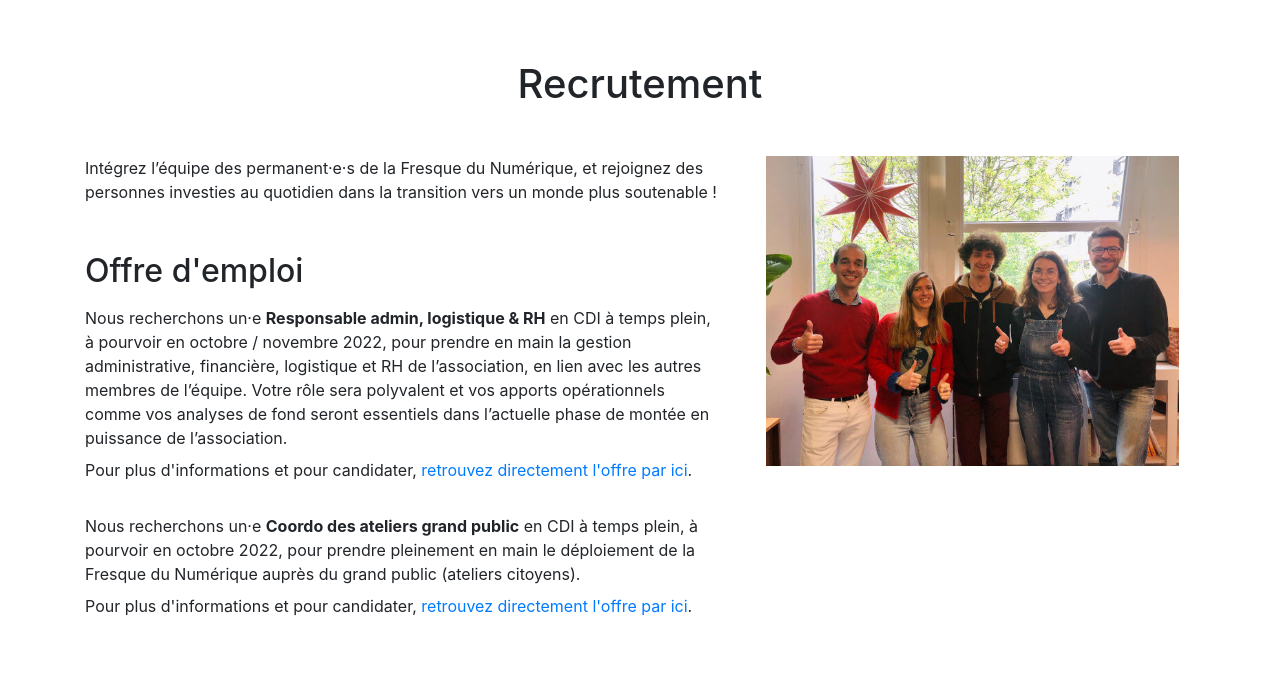
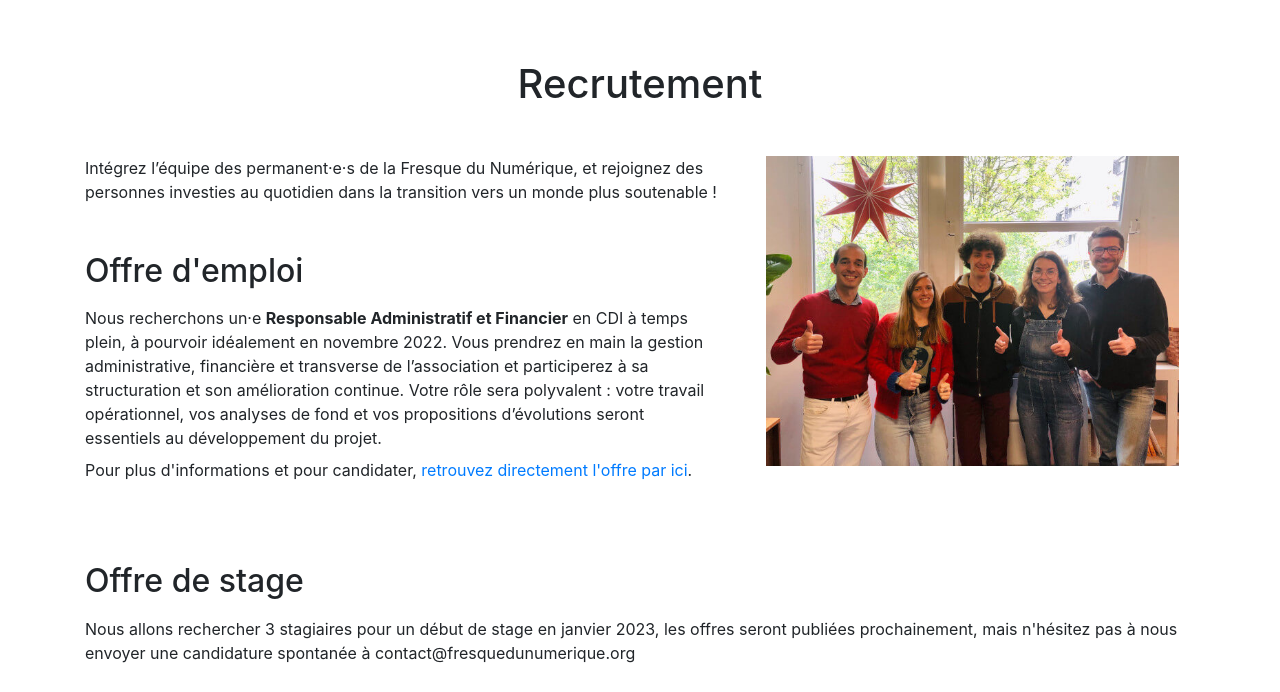
Before and after one commit to YvainM/FDN, a website with bundled scripts: page recrutement.html in a window 1280 px wide. Shown: the part 108-800 px from the top of the page. Built offline with nearby package versions, Linux system fonts and the light colour scheme.

Commit message:
maj recrutement

```diff
--- a/recrutement.html
+++ b/recrutement.html
@@ -57,12 +57,8 @@
             <p>Intégrez l’équipe des permanent·e·s de la Fresque du Numérique, et rejoignez des personnes investies au quotidien dans la transition vers un monde plus soutenable !</p>
 
             <h2 class="mb-3 mt-5">Offre d'emploi</h2>
-            <!-- <p>Nous recruterons de nouveau un CDI à l'automne 2022.</p> -->
-            <p class="mb-2">Nous recherchons un·e <span class="font-weight-bold">Responsable admin, logistique & RH</span> en CDI à temps plein, à pourvoir en octobre / novembre 2022, pour prendre en main la gestion administrative, financière,
-              logistique et RH de l’association, en lien avec les autres membres de l’équipe. Votre rôle sera polyvalent et vos apports opérationnels comme vos analyses de fond seront essentiels dans l’actuelle phase de montée en puissance de l’association.</p>
-            <p class="pb-3">Pour plus d'informations et pour candidater, <a href="https://drive.google.com/file/d/1PFeW83pTVo4mHlZ2qO4s5Siy9GbxokNx/view?usp=sharing" target="_blank" rel="noreferrer">retrouvez directement l'offre par ici</a>.</p>
-            <p class="mb-2">Nous recherchons un·e <span class="font-weight-bold">Coordo des ateliers grand public</span> en CDI à temps plein, à pourvoir en octobre 2022, pour prendre pleinement en main le déploiement de la Fresque du Numérique auprès du grand public (ateliers citoyens).</p>
-            <p class="pb-3">Pour plus d'informations et pour candidater, <a href="https://drive.google.com/file/d/1-Xoxk81eM78AAg_P6qMmgMGhBtVnRkfZ/view?usp=sharing" target="_blank" rel="noreferrer">retrouvez directement l'offre par ici</a>.</p>
+            <p class="mb-2">Nous recherchons un·e <span class="font-weight-bold">Responsable Administratif et Financier</span> en CDI à temps plein, à pourvoir idéalement en novembre 2022. Vous prendrez en main la gestion administrative, financière et transverse de l’association et participerez à sa structuration et son amélioration continue. Votre rôle sera polyvalent : votre travail opérationnel, vos analyses de fond et vos propositions d’évolutions seront essentiels au développement du projet.</p>
+            <p class="pb-3">Pour plus d'informations et pour candidater, <a href="https://drive.google.com/file/d/1IJkINOYzrN0FjBO19x3_OBwrNkVAKChg/view?usp=sharing" target="_blank" rel="noreferrer">retrouvez directement l'offre par ici</a>.</p>
           </div>
           <div class="col-12 col-md-5">
             <img class="img-fluid rounded d-block mx-auto px-3" src="img/equipe.jpg" alt="Equipe">
@@ -70,7 +66,7 @@
         </div>
 
         <h2 class="mb-3 mt-5">Offre de stage</h2>
-        <p>Nous recherchons pas de  stagiaire actuellement, mais n'hésitez pas à nous envoyer une candidature spontanée à contact@fresquedunumerique.org</p>
+        <p>Nous allons rechercher 3 stagiaires pour un début de stage en janvier 2023, les offres seront publiées prochainement, mais n'hésitez pas à nous envoyer une candidature spontanée à contact@fresquedunumerique.org</p>
         <p class="mb-5"></p>
 
         <div class="row">
```
Also changed, not shown: index.html (+36 -0 lines).
